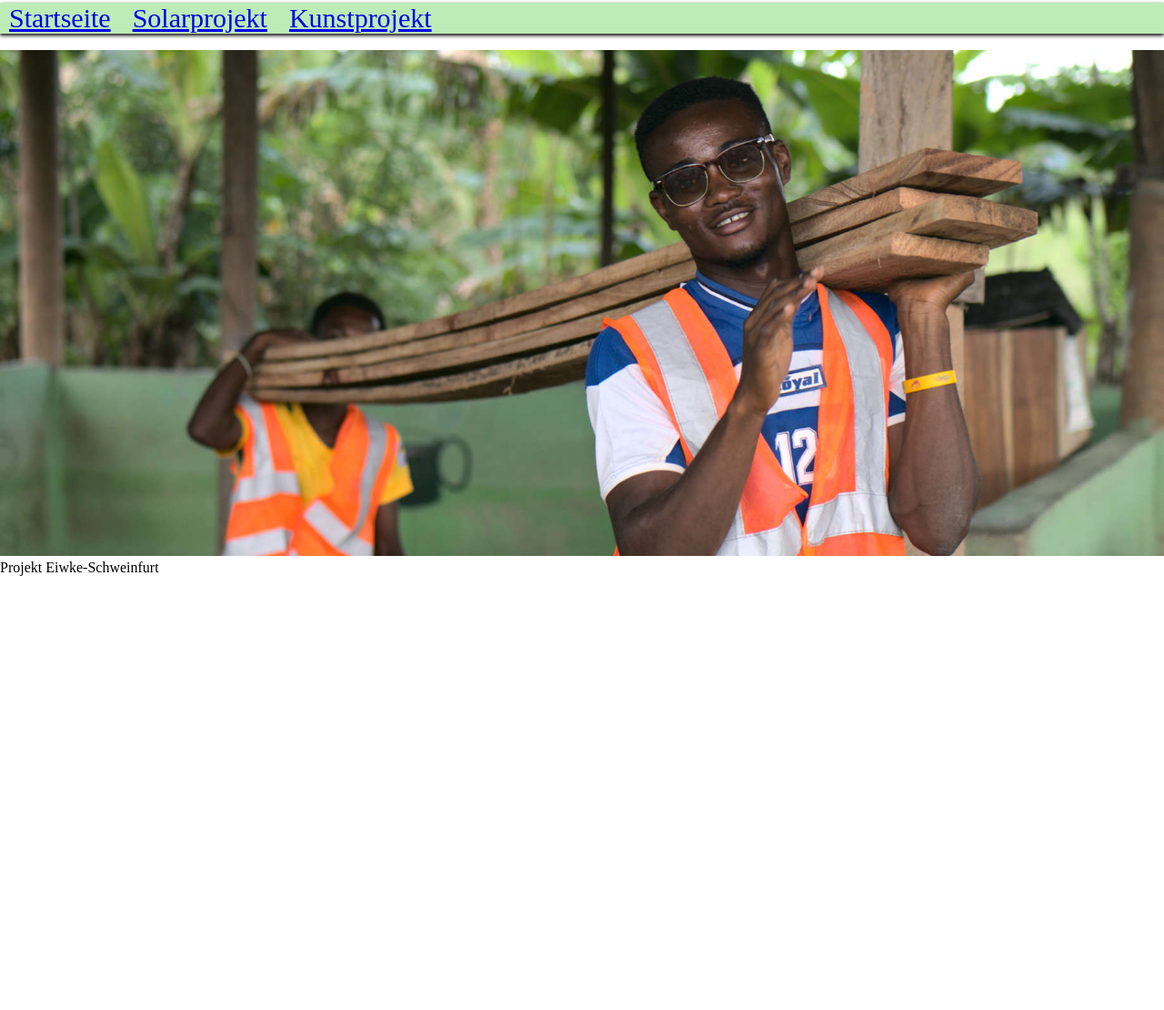
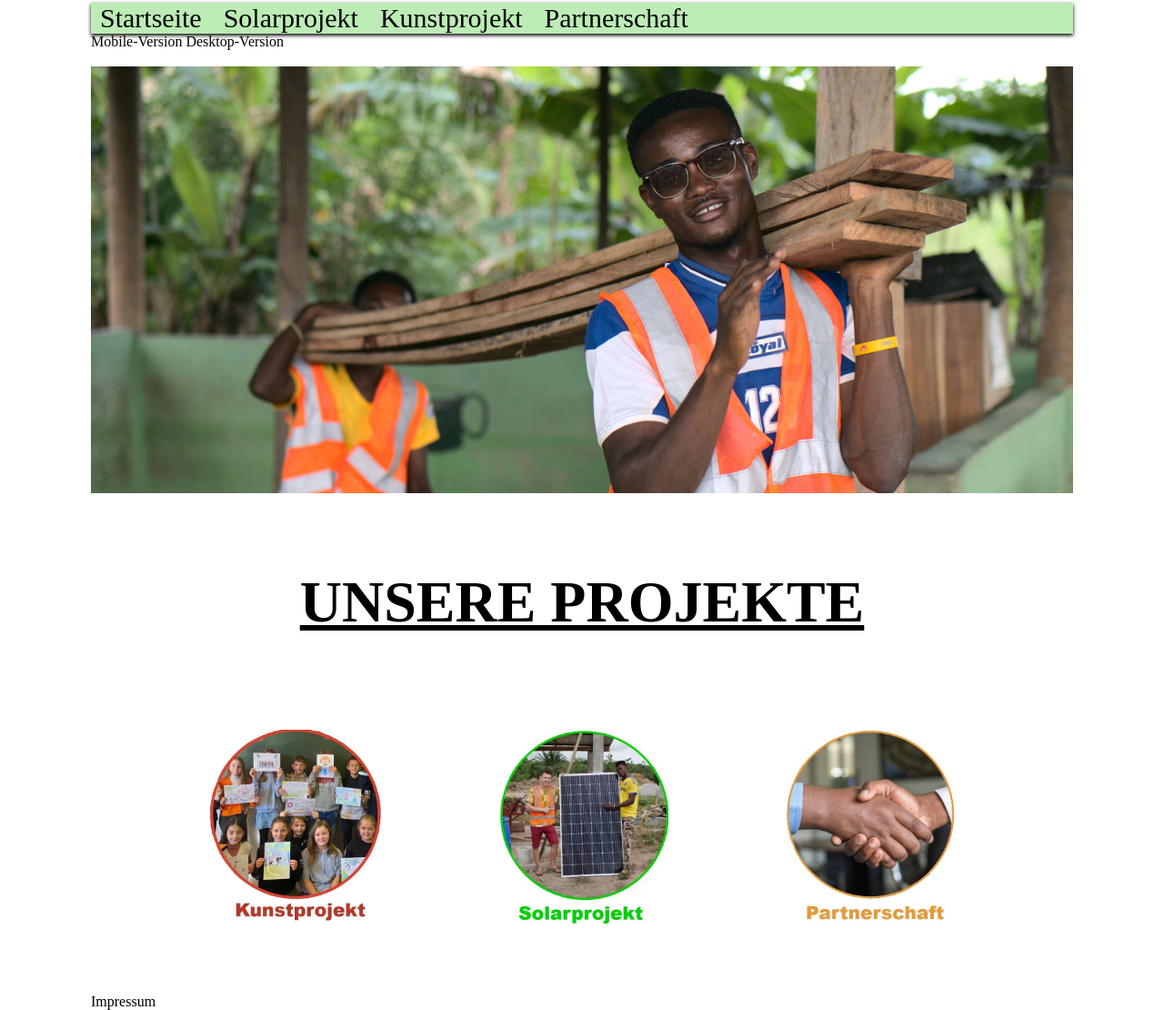
Before and after one commit to Eikwe/Eiwke-SW, a plain HTML site: page index.html in a window 1280 px wide. Shown: the part 157-1267 px from the top of the page at 91% size. Before the commit the page ends 800 px from the top, so only its background shows below. Drawn offline with Linux system fonts and the light colour scheme.

Commit message:
Add files via upload

```diff
--- a/index.html
+++ b/index.html
@@ -2,19 +2,6 @@
 <html lang="en">
 
 <head>
-
-    <!-- Google tag (gtag.js) -->
-    <script async src="https://www.googletagmanager.com/gtag/js?id=G-HTS886R7TK"></script>
-    <script>
-  window.dataLayer = window.dataLayer || [];
-  function gtag(){dataLayer.push(arguments);}
-  gtag('js', new Date());
-
-  gtag('config', 'G-HTS886R7TK');
-    </script>
-
-
-
 
 
     <meta charset ="UTF-8">
@@ -24,6 +11,54 @@
     <link href="style.css" rel="stylesheet">
 
     <style>
+        .Titel {
+            width: 100%;
+        }
+        body {
+            padding-left:100px;
+            padding-right:100px;
+
+        }
+
+
+        a {
+            text-decoration: none;
+            color: black;
+
+
+        }
+        a:hover {
+        text-decoration: underline;
+        }
+
+       .IconsD {
+        display:flex;
+        margin-left: 70px;
+        margin-right: 70px;
+
+       }
+
+       .Kunst:hover, .Solar:hover, .Partner:hover {
+        -ms-transform: scale(1.5); /* IE  */
+      -webkit-transform: scle(1.5); /* Safari */
+      transform: scale(1.2);
+       }
+       .Kunst {
+        float: left;
+        width: 80%;
+
+       }
+       .Solar {
+        float: center;
+        width: 80%;
+
+       }
+       .Partner {
+       float: right;
+       width: 80%;
+       }
+
+
 
     </style>
 
@@ -37,24 +72,37 @@
 
 
 
+
     <header>
         <nav class="navbar">
             <ul class="navlist">
                 <li><a href="index.html"> Startseite </a></li>
                 <li><a href="Solarprojekt.html"> Solarprojekt </a></li>
                 <li><a href="Kunstprojekt.html"> Kunstprojekt </a></li>
+                <li><a href="Partnerschaft.html">Partnerschaft </a></li>
             </ul>
 
         </nav>
-
+        <a href="Mindex.html"> Mobile-Version </a>
+        <a href="index.html"> Desktop-Version</a>
     </header>
 
     <br>
-    <img src="Titelbild.jpg">
+    <img class="Titel" src="Titelbild.jpg">
 </body>
+<br>
+<br>
+<br>
 
 
-
-Projekt Eiwke-Schweinfurt
-
+<u> <h1> UNSERE PROJEKTE </h1> </u>
+<div class="IconsD">
+<div>
+<a href="Kunstprojekt.html"> <img class="Kunst" src="Kunstprojekt-IconD.jpg"></a></div>
+<div> <center>
+<a href="Solarprojekt.html" ><img class=" Solar" src="Solar-IconD.jpg"></a></div>
+<div> </center>
+<a href="Partnerschaft.html"><img class="Partner" src="Partnerschaft-IconD.jpg"> </a>
+</div> </div>
+<a href="Impressum.html">Impressum</a>
 </html>
```
Also changed, not shown: Kunstprojekt.html (+36 -115 lines), Mindex.html (+1 -1 lines), Winner1.JPG (added), Winner2.JPG (added), Winner3.JPG (added), Winner4.JPG (added), 1 other file.
